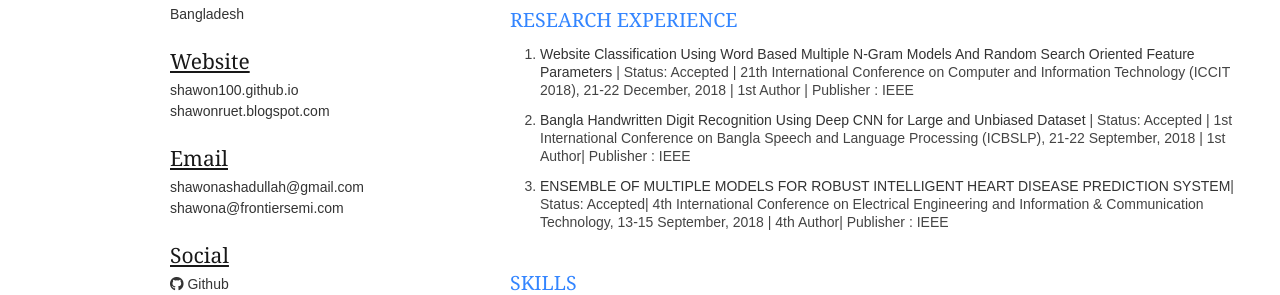
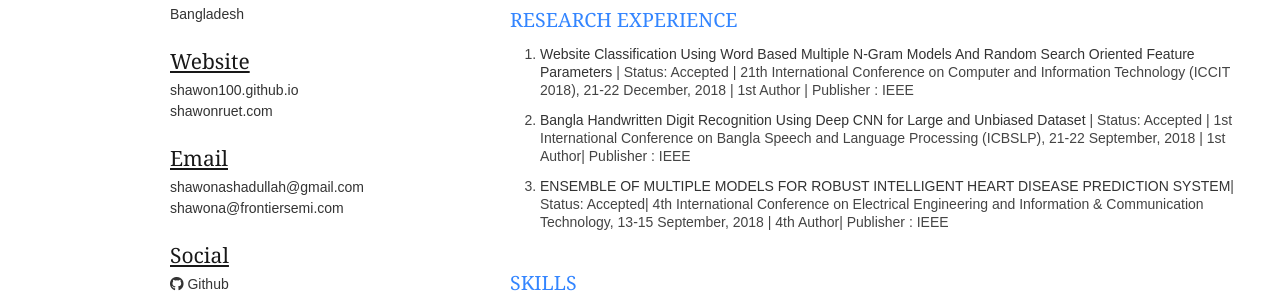
Before and after one commit to shawon100/shawon100.github.io, a Jekyll site: the page built from index.html, in a window 1280 px wide. Shown: the part 451-746 px from the top of the page. Built offline with Jekyll 4.4.1, drawn with Linux system fonts in a browser that asks for light colours; nearby versions of some CDN libraries; library files that are not in the unit come from our copies.

Commit message:
Updated blog address

```diff
--- a/index.html
+++ b/index.html
@@ -85,7 +85,7 @@
         <h4><u>Website</u></h4>
         <p>
             <a href="https://shawon100.github.io">shawon100.github.io</a><br>
-            <a href="http://shawonruet.blogspot.com">shawonruet.blogspot.com</a><br/><br>
+            <a href="https://shawonruet.com">shawonruet.com</a><br/><br>
         </p>
         <p>
             <h4><u>Email</u></h4>
```
